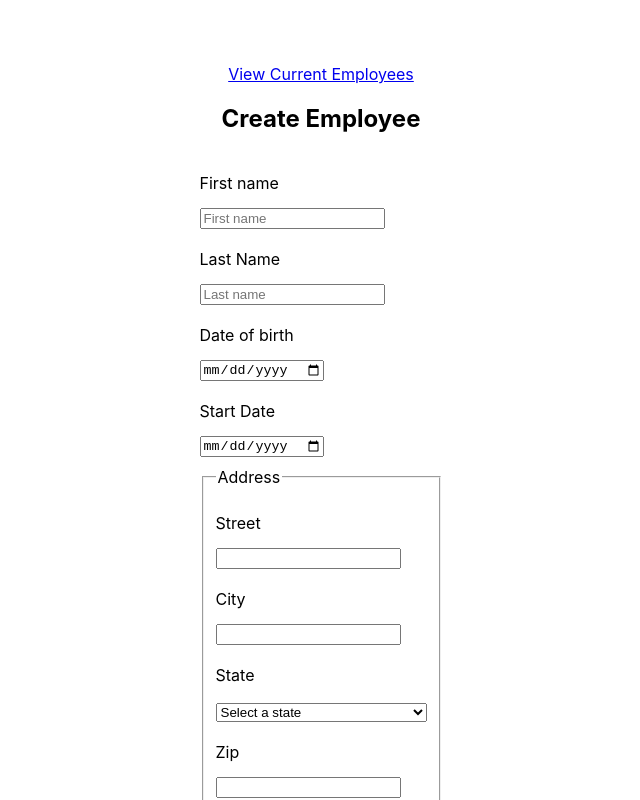
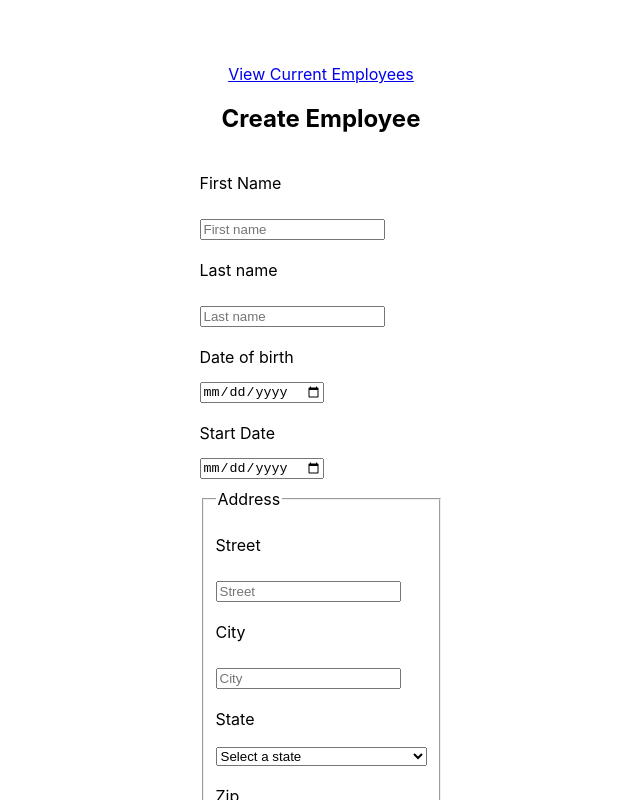
Before and after one commit to IvanaRP/IvanaRadicP_14_29032022, a React (Create React App) app in the folder wealth-health/: page / in a window 1280 px wide. Shown: the top 800 px of the page, without its empty margins (319-959 px from the left). Built offline with nearby package versions, Linux system fonts and the light colour scheme.

Commit message:
input component

```diff
--- a/wealth-health/src/Components/Form/index.jsx
+++ b/wealth-health/src/Components/Form/index.jsx
@@ -1,5 +1,6 @@
 import React, { useState } from "react";
 import Dropdown from "../../Components/Dropdown";
+import Input from "../../Components/Input";
 
 import departments from "../../Datas/departments";
 import states from "../../Datas/states";
@@ -41,25 +42,19 @@ export default function EmployeesForm() {
   return (
     <>
       <form onSubmit={AddEmployee} autoComplete="off">
-        <label htmlFor="firstName" className="form-label">
-          First name
-        </label>
-        <input
+        <Input
           type="text"
-          className="form-control"
+          name="firstName"
+          labelTitle="First Name"
           placeholder="First name"
-          onChange={(e) => setFirstName(e.target.value)}
-          required="required"
+          setInput={setFirstName}
         />
-        <label htmlFor="lastName" className="form-label">
-          Last Name
-        </label>
-        <input
+        <Input
           type="text"
-          className="form-control"
+          name="lastName"
+          labelTitle="Last name"
           placeholder="Last name"
-          onChange={(e) => setLastName(e.target.value)}
-          required="required"
+          setInput={setLastName}
         />
 
         <label htmlFor="birth" className="form-label">
@@ -84,41 +79,33 @@ export default function EmployeesForm() {
         />
         <fieldset className="inputAdressSection">
           <legend>Address</legend>
-          <label htmlFor="inputAddress" className="form-label">
-            Street
-          </label>
-          <input
+          <Input
             type="text"
-            className="form-control"
-            id="inputAddress"
-            onChange={(e) => setStreet(e.target.value)}
-            required="required"
+            name="inputAddress"
+            labelTitle="Street"
+            placeholder="Street"
+            setInput={setStreet}
           />
-          <label htmlFor="inputCity" className="form-label">
-            City
-          </label>
-          <input
+          <Input
             type="text"
-            className="form-control"
-            id="inputCity"
-            onChange={(e) => setCity(e.target.value)}
-            required="required"
+            name="inputCitys"
+            labelTitle="City"
+            placeholder="City"
+            setInput={setCity}
           />
+
           <Dropdown
             name="state"
             labelTitle="State"
             setDrop={setState}
             datas={states}
           />
-          <label htmlFor="inputZip" className="form-label">
-            Zip
-          </label>
-          <input
+          <Input
             type="number"
-            className="form-control"
-            id="inputZip"
-            onChange={(e) => setZip(e.target.value)}
-            required="required"
+            name="inputZip"
+            labelTitle="Zip"
+            placeholder="Zip"
+            setInput={setZip}
           />
         </fieldset>
         <Dropdown
--- a/wealth-health/src/Components/Input/index.jsx
+++ b/wealth-health/src/Components/Input/index.jsx
@@ -1,25 +1,33 @@
 import React from "react";
+import PropTypes from "prop-types";
 
 export default function Input({
+  type,
   name,
-  type,
-  className,
+  labelTitle,
+  setInput,
   placeholder,
-  labelTitle,
 }) {
   return (
-    <>
-      <label htmlFor={name} className="form-label">
-        <p>{labelTitle}</p>
-      </label>
+    <label className="label" htmlFor={name}>
+      <p>{labelTitle}</p>
       <input
+        name={name}
         type={type}
-        name={name}
-        className={className}
         placeholder={placeholder}
-        //   onChange={(e) => setFirstName(e.target.value)}
         required
+        onChange={(e) => {
+          setInput(e.target.value);
+        }}
       />
-    </>
+    </label>
   );
 }
+
+Input.propTypes = {
+  type: PropTypes.string.isRequired,
+  name: PropTypes.string.isRequired,
+  labelTitle: PropTypes.string,
+  setInput: PropTypes.func,
+  placeholder: PropTypes.string.isRequired,
+};
```
